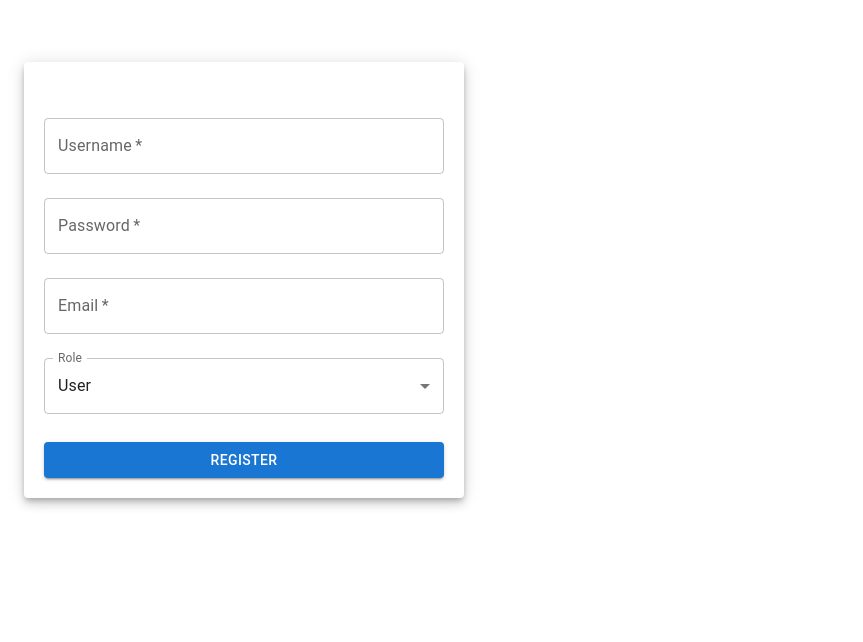
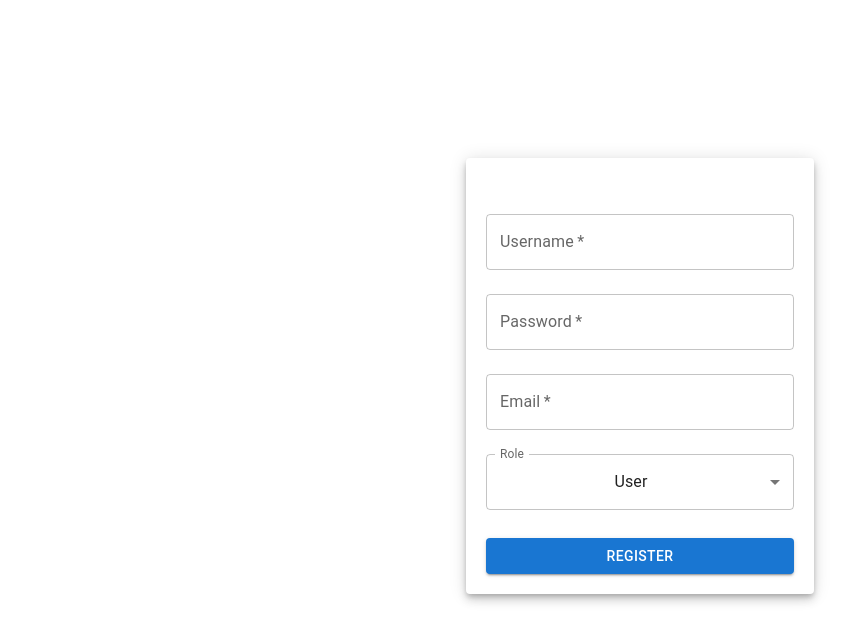
Before and after one commit to ArnelaOmbasa/Web-Engineering-Project, a React (Vite) app in the folder frontend/vite-project/: page / in a window 1280 px wide. Shown: the part 120-762 px from the top of the page, without its empty margins (0-863 px from the left). Built offline with nearby package versions, Linux system fonts and the light colour scheme.

Commit message:
Register page

```diff
--- a/frontend/vite-project/src/App.css
+++ b/frontend/vite-project/src/App.css
@@ -1,5 +1,8 @@
 #root {
-  padding: 0;
+  max-width: 1280px;
+  margin: 0 auto;
+  padding: 2rem;
+  text-align: center;
 }
 
 /* Remove any width constraints from .navbar if not necessary */
--- a/frontend/vite-project/src/App.tsx
+++ b/frontend/vite-project/src/App.tsx
@@ -5,6 +5,7 @@ import LoginPage from './pages/LoginPage';
 import './App.css';
 // App.tsx
 import RegisterForm from './components/RegisterForm';
+import RegisterPage from './pages/RegisterPage';
 
 
 
@@ -12,7 +13,7 @@ const App = () => {
   return (
 
     <div>
-    <RegisterForm />
+    <RegisterPage />
   </div>
   );
 };
--- /dev/null
+++ b/frontend/vite-project/src/pages/RegisterPage.tsx
@@ -0,0 +1,23 @@
+import React from 'react';
+import RegisterForm from '../components/RegisterForm'; // Ensure this path is correct
+import { Container, CssBaseline, Box } from '@mui/material';
+
+const RegisterPage = () => {
+  return (
+    <Container component="main" maxWidth="xs">
+      <CssBaseline />
+      <Box
+        sx={{
+          marginTop: 8,
+          display: 'flex',
+          flexDirection: 'column',
+          alignItems: 'center'
+        }}
+      >
+        <RegisterForm />
+      </Box>
+    </Container>
+  );
+};
+
+export default RegisterPage;
```
